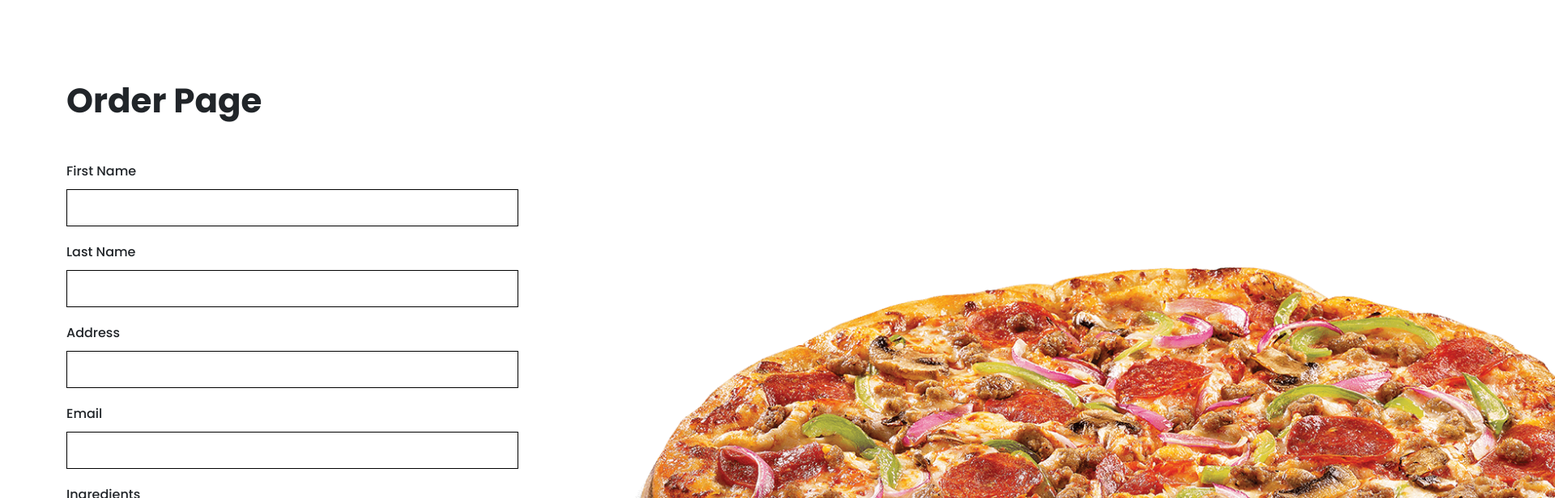
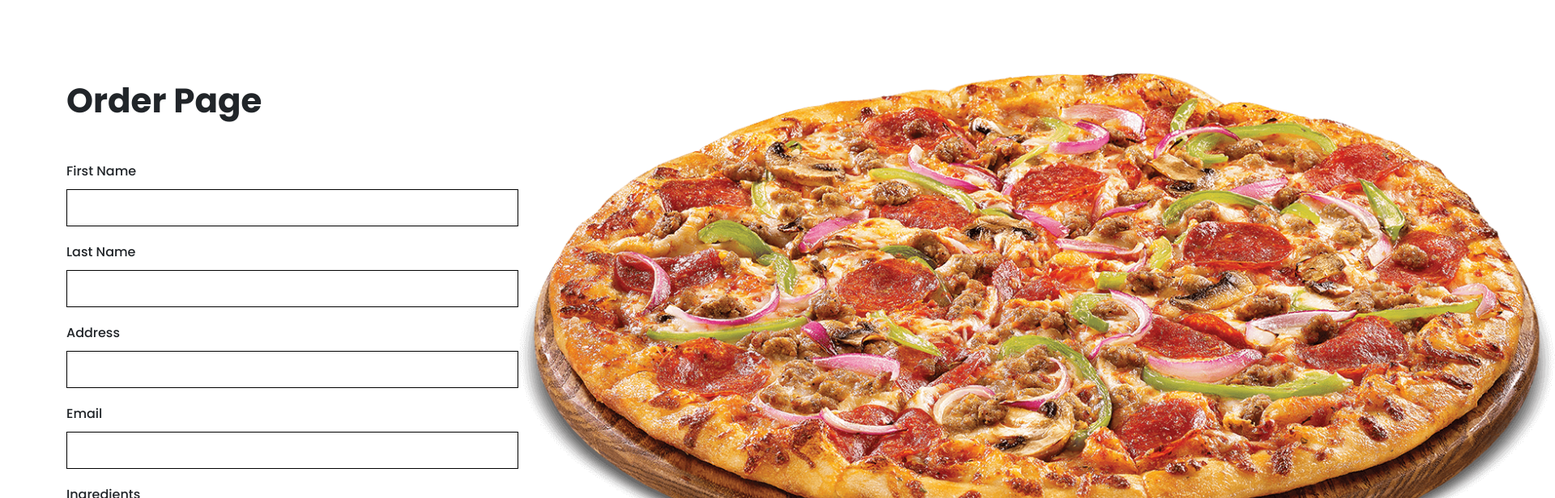
Before and after one commit to akabikas/pizza-react-app-v3, a React (Create React App) app: page / in a window 1280 px wide. Shown: the top 616 px of the page at 81% size, 1920 px wide, since content can reach past the window. Built offline with nearby package versions, Linux system fonts and the light colour scheme.

Commit message:
Overflow style fixed

```diff
--- a/src/assets/css/OrderPage.css
+++ b/src/assets/css/OrderPage.css
@@ -6,7 +6,7 @@
     font-family: 'Poppins', sans-serif;
 }
 body{
-    overflow: hidden;
+    overflow-x: hidden;
 }
 .order-page{
     padding-top: 100px;
@@ -60,8 +60,8 @@ body{
 }
 .pizza-image{
     position: absolute;
-    right: -10%;
-    bottom: -20%;
+    right: 0%;
+    bottom: 10%;
 }
 .pizza-image img{
     max-width: 200%;
```
